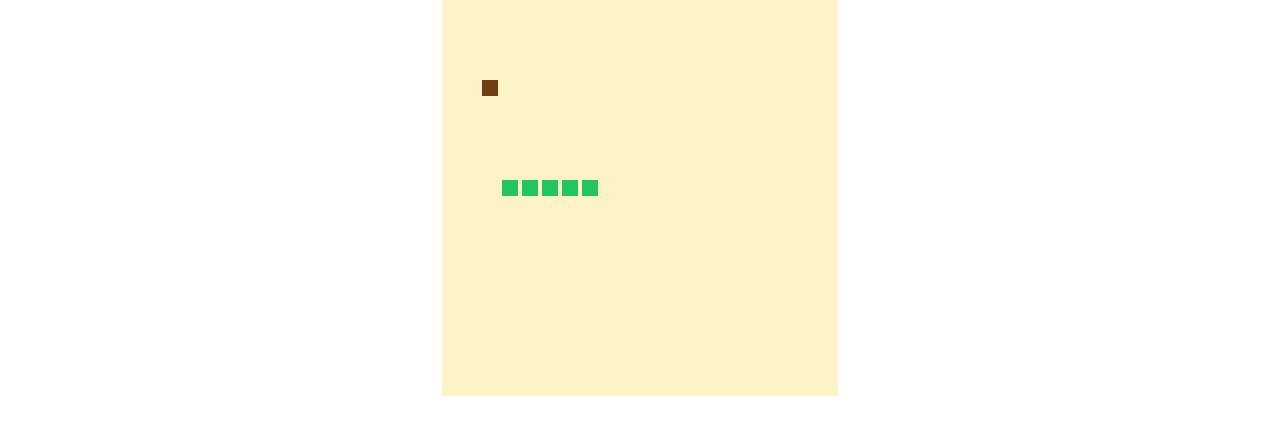
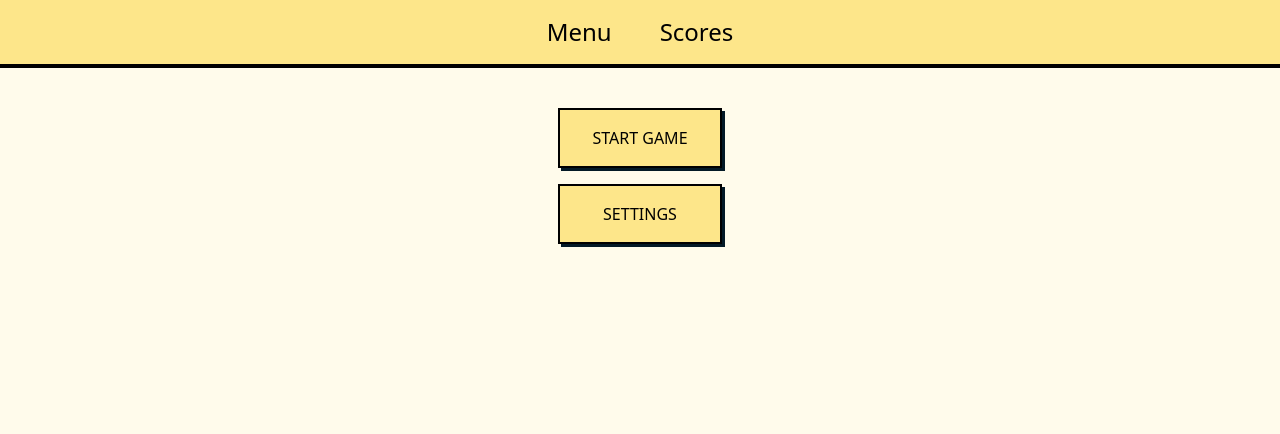
Before and after one commit to btfenyes/svelte-snake, a SvelteKit app: page / in a window 1280 px wide. Shown: the top 434 px of the page. Built offline with nearby package versions, Linux system fonts and the light colour scheme.

Commit message:
modify styling and other stuff

```diff
--- a/src/app.html
+++ b/src/app.html
@@ -6,7 +6,7 @@
 		<meta name="viewport" content="width=device-width" />
 		%sveltekit.head%
 	</head>
-	<body data-sveltekit-preload-data="hover">
+	<body data-sveltekit-preload-data="hover" class="bg-amber-50">
 		<div style="display: contents">%sveltekit.body%</div>
 	</body>
 </html>
--- /dev/null
+++ b/src/lib/pages.ts
@@ -0,0 +1,4 @@
+export const pages = {
+	home: { href: '/', title: 'Menu' },
+	scores: { href: '/scores', title: 'Scores' }
+} as const;
--- a/src/lib/store.ts
+++ b/src/lib/store.ts
@@ -15,7 +15,7 @@
 		title: 'Medium'
 	},
 	HARD: {
-		speed: 50,
+		speed: 80,
 		title: 'Hard'
 	},
 	EXTREME: {
@@ -24,7 +24,7 @@
 	}
 } as const;
 
-export const difficulty = writable<DifficultyParams>(DIFFICULTIES.EXTREME);
+export const difficulty = writable<DifficultyParams>(DIFFICULTIES.HARD);
 
 interface MapSize {
 	rows: number;
@@ -32,3 +32,5 @@
 }
 
 export const mapSize = writable<MapSize>({ rows: 20, cols: 20 });
+
+export const isGameRunning = writable(false);
--- a/src/routes/+layout.svelte
+++ b/src/routes/+layout.svelte
@@ -1,5 +1,7 @@
 <script>
 	import '../app.css';
+	import Navbar from './Navbar.svelte';
 </script>
 
+<Navbar />
 <slot />
--- a/src/routes/+page.svelte
+++ b/src/routes/+page.svelte
@@ -1,5 +1,5 @@
 <script lang="ts">
-	import Game from './Game.svelte';
+	import Menu from './Menu.svelte';
 </script>
 
-<Game />
+<Menu />
--- /dev/null
+++ b/src/routes/Menu.svelte
@@ -0,0 +1,24 @@
+<script lang="ts">
+	import { goto } from '$app/navigation';
+	import { isGameRunning } from '$lib/store';
+	const menuItems = [
+		{
+			title: 'Start Game',
+			href: '/game'
+		},
+		{
+			title: 'Settings',
+			href: '/settings'
+		}
+	];
+</script>
+
+<ul class="flex flex-col gap-4 w-fit text-center m-auto mt-10">
+	{#each menuItems as { href, title }}
+		<li>
+			<a class="block px-8 py-4 border-2 border-black shadow-button bg-amber-200" {href}>
+				{title.toUpperCase()}</a
+			>
+		</li>
+	{/each}
+</ul>
--- /dev/null
+++ b/src/routes/Navbar.svelte
@@ -0,0 +1,13 @@
+<script lang="ts">
+	import { pages } from '$lib/pages';
+</script>
+
+<nav class="w-100 bg-amber-200 border-b-4 border-black">
+	<ul class="flex gap-4 justify-center w-100">
+		{#each Object.values(pages) as { href, title }}
+			<li>
+				<a class="block p-4 text-2xl" {href}>{title}</a>
+			</li>
+		{/each}
+	</ul>
+</nav>
--- /dev/null
+++ b/src/routes/game/+page.svelte
@@ -0,0 +1,5 @@
+<script lang="ts">
+	import Game from './Game.svelte';
+</script>
+
+<Game />
--- a/src/routes/Game.svelte
+++ b/src/routes/game/Game.svelte
@@ -1,8 +1,8 @@
 <script lang="ts">
 	import { onMount } from 'svelte';
 
-	import Map from './Map.svelte';
-	import SnakeComponent from './Snake.svelte';
+	import Map from '../Map.svelte';
+	import SnakeComponent from '../Snake.svelte';
 
 	import {
 		getPositionStyle,
--- /dev/null
+++ b/src/routes/settings/+page.svelte
@@ -0,0 +1,4 @@
+<script lang="ts">
+</script>
+
+<h1>settings</h1>
--- a/tailwind.config.cjs
+++ b/tailwind.config.cjs
@@ -1,6 +1,10 @@
 /** @type {import('tailwindcss').Config} */
 module.exports = {
 	content: ['./src/**/*.{html,js,svelte,ts}'],
-	theme: {},
+	theme: {
+		boxShadow: {
+			button: 'rgb(3, 25, 38) 3px 3px 0px 0px'
+		}
+	},
 	plugins: []
 };
```
